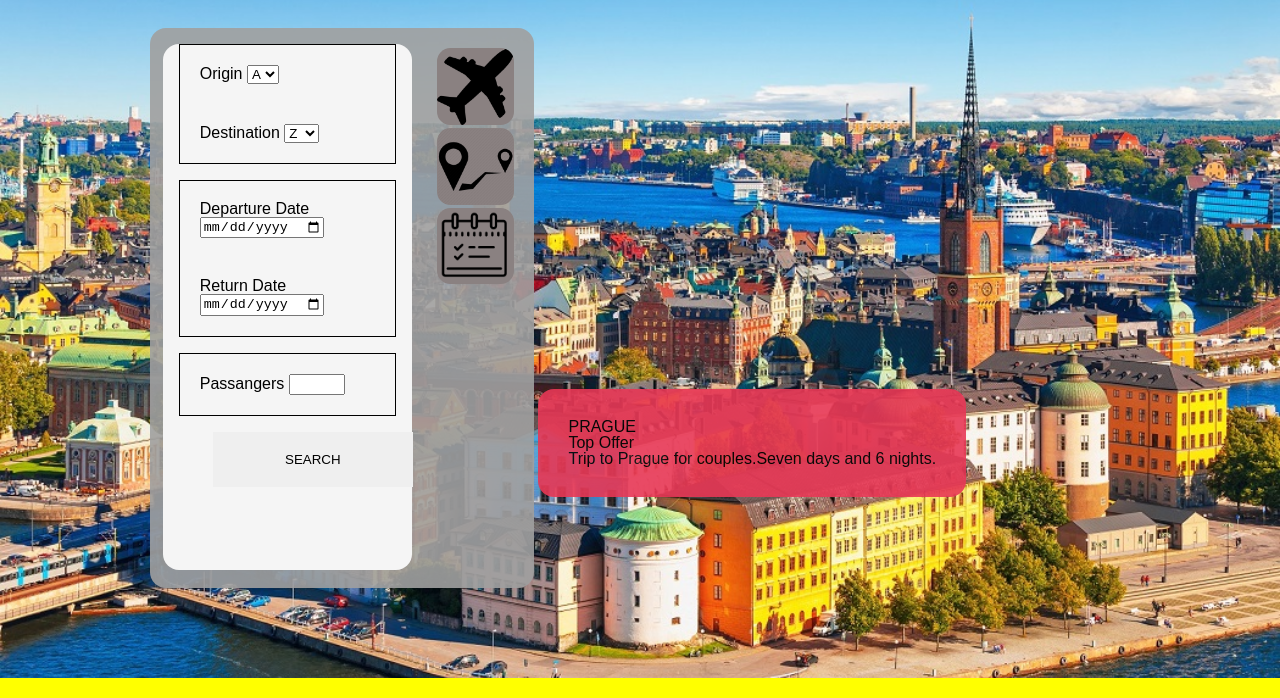
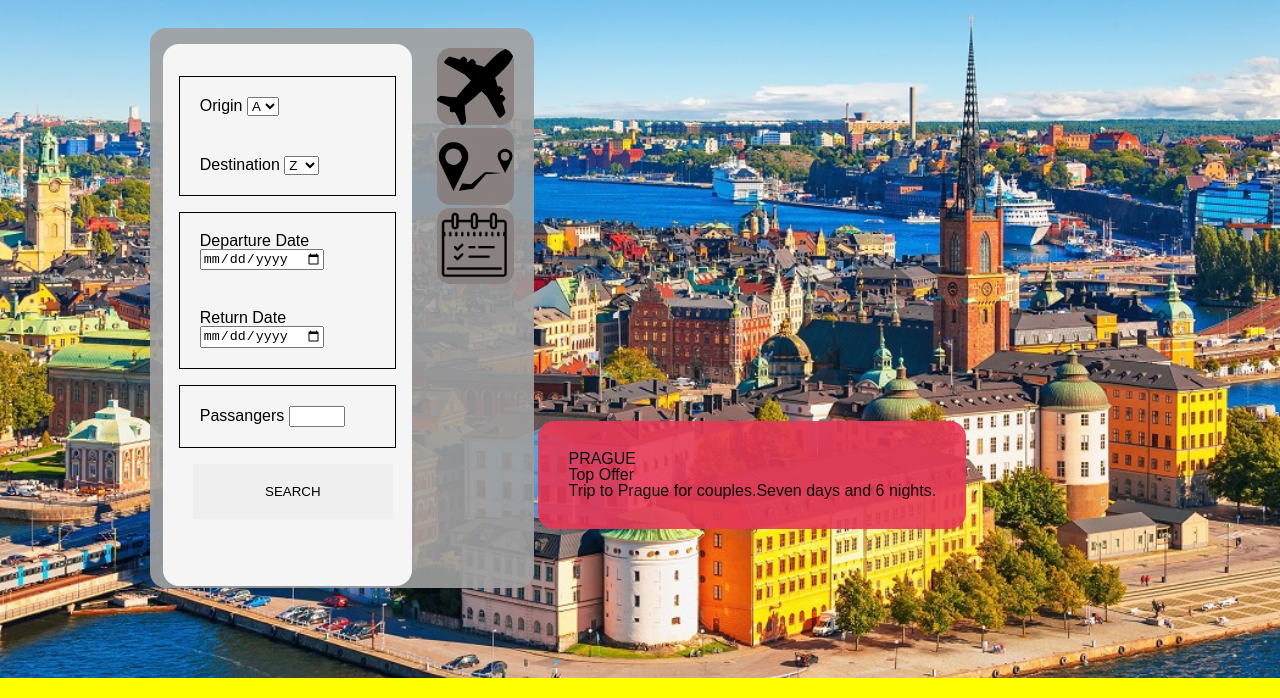
Before and after one commit to yoanagrigorova/ITAir, a plain HTML site: page index.html in a window 1280 px wide. Shown: the part 102-800 px from the top of the page. Drawn offline with Linux system fonts and the light colour scheme.

Commit message:
search box

```diff
--- a/assets/css/style.css
+++ b/assets/css/style.css
@@ -253,25 +253,31 @@ form#signIn input[type=submit] {
     height: 94%;
     margin: 1em 0.8em;
     border-radius: 1em;
+    padding-top: 1em;
 }
-.search-form > form > .flight-choice{
+
+.search-form>form>.flight-choice {
     margin: 1em;
     border: 1px solid black;
 }
-.search-form > form p {
+
+.search-form>form p {
     padding: 20px;
 }
-.date-picker{
+
+.date-picker {
     margin: 1em;
     border: 1px solid black;
 }
-.passangers{
+
+.passangers {
     margin: 1em;
     border: 1px solid black;
 }
-#search{
-    margin-left:50px;
+
+#search {
+    margin-left: 30px;
     padding: 20px;
     width: 200px;
-    border:none;
+    border: none;
 }
```
